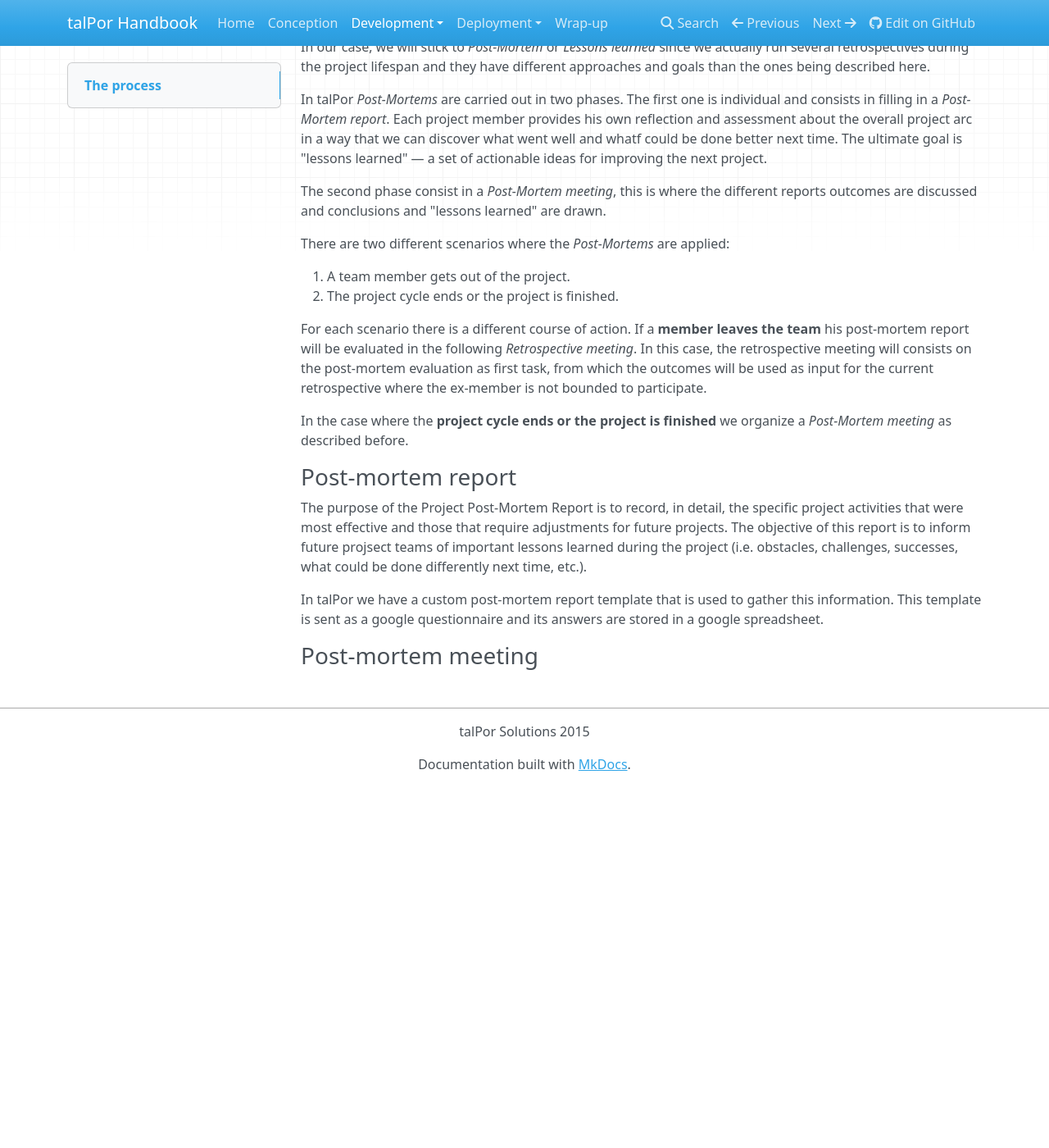
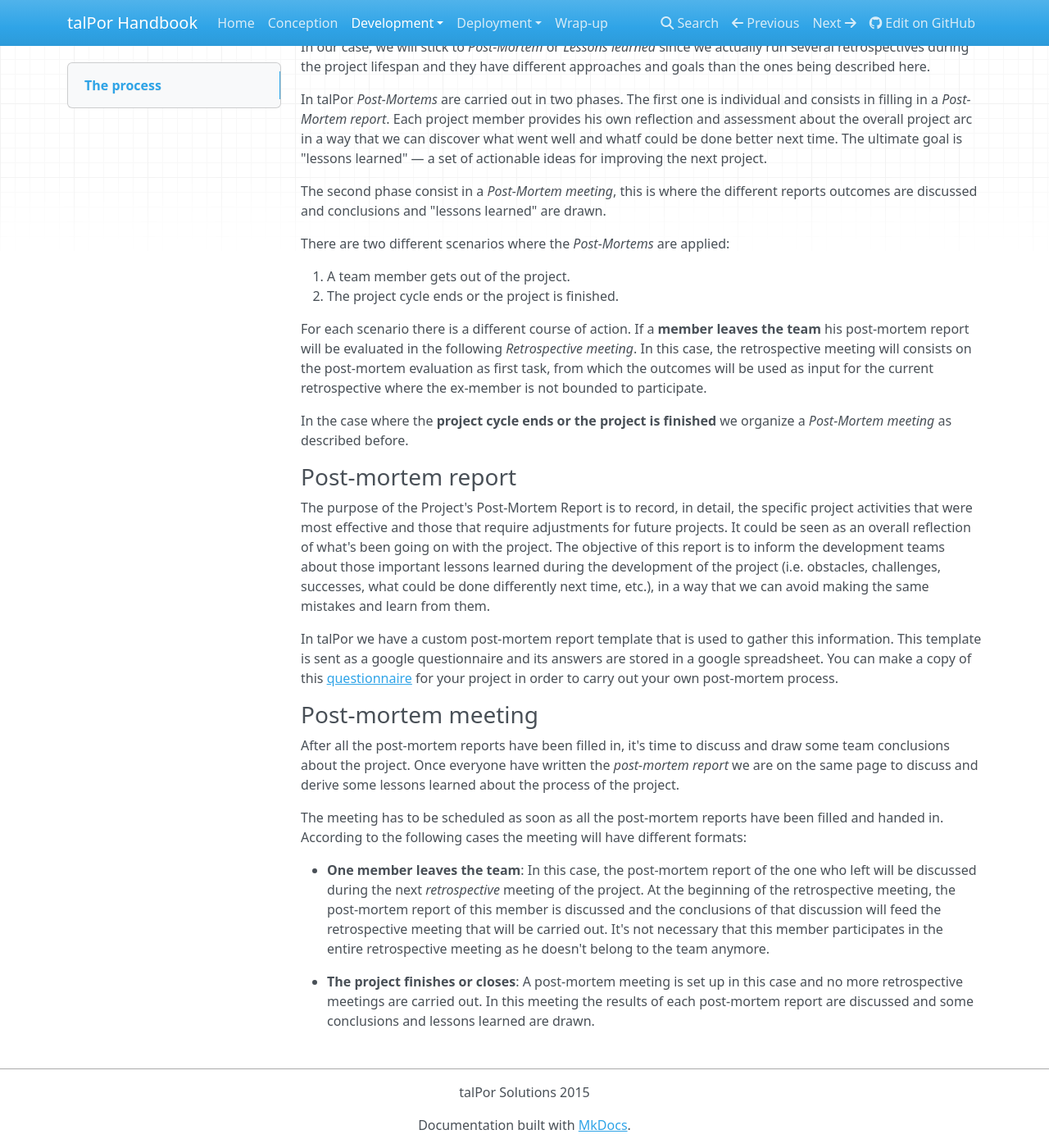
Before and after one commit to talpor/talpor-dev-handbook, an MkDocs documentation site: the page built from docs/development/methodology/post-mortem.md, in a window 1280 px wide and 1400 px high, scrolled down 253 px. Shown: the whole window at 82% size. Built offline with MkDocs 1.6.1, drawn with Linux system fonts in a browser that asks for light colours; nearby versions of some CDN libraries; old or Windows-style settings are respelled for this version of MkDocs; before the commit the page ends 1213 px from its top, so only the background shows below that.

Commit message:
Fixed typo. Updated post-mortem section.

```diff
--- a/docs/development/methodology/post-mortem.md
+++ b/docs/development/methodology/post-mortem.md
@@ -21,12 +21,16 @@ In the case where the **project cycle ends or the project is finished** we organ
 
 ### Post-mortem report
 
-The purpose of the Project Post-Mortem Report is to record, in detail, the specific project activities that were most effective and those that require adjustments for future projects. The objective of this report is to inform future projsect teams of important lessons learned during the project (i.e. obstacles, challenges, successes, what could be done differently next time, etc.).
+The purpose of the Project's Post-Mortem Report is to record, in detail, the specific project activities that were most effective and those that require adjustments for future projects. It could be seen as an overall reflection of what's been going on with the project. The objective of this report is to inform the development teams about those important lessons learned during the development of the project (i.e. obstacles, challenges, successes, what could be done differently next time, etc.), in a way that we can avoid making the same mistakes and learn from them.
 
-In talPor we have a custom post-mortem report template that is used to gather this information. This template is sent as a google questionnaire and its answers are stored in a google spreadsheet.
-
-<TODO: incluir el template acá?>
+In talPor we have a custom post-mortem report template that is used to gather this information. This template is sent as a google questionnaire and its answers are stored in a google spreadsheet. You can make a copy of this [questionnaire](https://docs.google.com/a/talpor.com/forms/d/1TLO9iZJszQ_tteUVIzovL1BDCWnmdAWe3mwgfiKqhWQ/edit) for your project in order to carry out your own post-mortem process.
 
 ### Post-mortem meeting
 
-<TODO: To be defined>
+After all the post-mortem reports have been filled in, it's time to discuss and draw some team conclusions about the project. Once everyone have written the *post-mortem report* we are on the same page to discuss and derive some lessons learned about the process of the project.
+
+The meeting has to be scheduled as soon as all the post-mortem reports have been filled and handed in. According to the following cases the meeting will have different formats:
+
+ - **One member leaves the team**: In this case, the post-mortem report of the one who left will be discussed during the next *retrospective* meeting of the project. At the beginning of the retrospective meeting, the post-mortem report of this member is discussed and the conclusions of that discussion will feed the retrospective meeting that will be carried out. It's not necessary that this member participates in the entire retrospective meeting as he doesn't belong to the team anymore.
+
+ - **The project finishes or closes**: A post-mortem meeting is set up in this case and no more retrospective meetings are carried out. In this meeting the results of each post-mortem report are discussed and some conclusions and lessons learned are drawn.
```
Also changed, not shown: docs/development/methodology/trello.md (+1 -1 lines).
